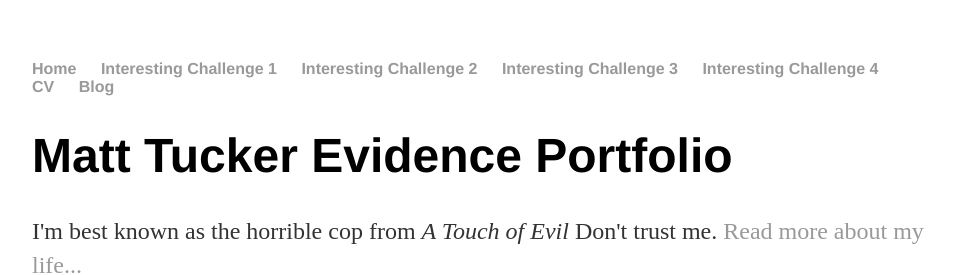
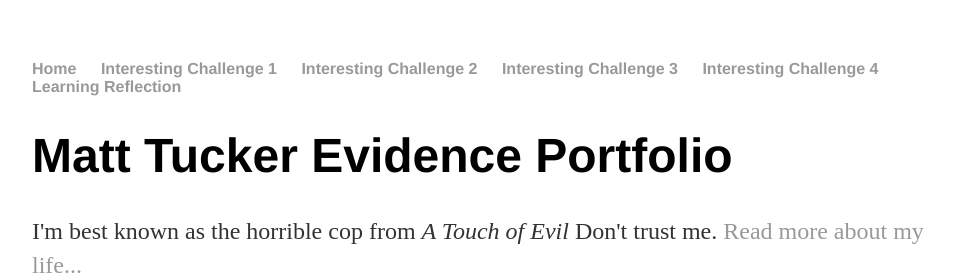
Before and after one commit to Lazac88/tuckmn1.github.io, a Jekyll site: the page built from index.html, in a window 1280 px wide. Shown: the top 275 px of the page, without its empty margins (160-1115 px from the left). Built offline with Jekyll 4.4.1, drawn with Linux system fonts in a browser that asks for light colours.

Commit message:
Create default.html

```diff
--- a/_layouts/default.html
+++ b/_layouts/default.html
@@ -13,8 +13,7 @@
 				<li><a href="/challenge2">Interesting Challenge 2</a></li>
 				<li><a href="/challenge3">Interesting Challenge 3</a></li>
 				<li><a href="/challenge4">Interesting Challenge 4</a></li>
-	        		<li><a href="/cv">CV</a></li>
-	        		<li><a href="/blog">Blog</a></li>
+	        		<li><a href="/reflection">Learning Reflection</a></li>
 	    		</ul>
 			</nav>
 			<div class="container">
```
